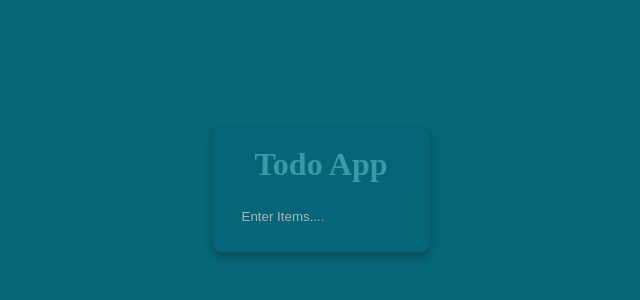
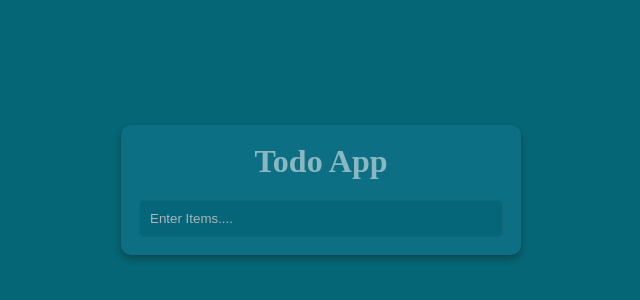
Before and after one commit to fuadofficial/todo-react, a React (Create React App) app: page / in a window 1280 px wide. Shown: the part 202-502 px from the top of the page, without its empty margins (319-959 px from the left). Built offline with nearby package versions, Linux system fonts and the light colour scheme.

Commit message:
edited some changes

```diff
--- a/src/component/TodoApp/TodoApp.css
+++ b/src/component/TodoApp/TodoApp.css
@@ -3,7 +3,7 @@ body {
   background-color: #056675;
 }
 .todo-container {
-  width: 217px;
+  width: 400px;
   position: absolute;
   left: 50%;
   top: 50%;
@@ -12,11 +12,11 @@ body {
 }
 h1 {
   margin: 0;
-  margin-bottom: 15px;
-  color: #3999aa;
+  margin-bottom: 20PX;
+  color: #8bb8c0;
 }
 .input-section {
-  background-color: #056679;
+  background-color: #0c6f83;
   padding: 18px;
   border-radius: 10px;
   box-shadow: 0 4px 6px #1f1e1e66;
@@ -29,7 +29,7 @@ h1 {
   box-sizing: border-box;
   background-color: #056679;
   outline: none;
-  color: #d5d9da;
+  color: #e6ebec;
 }
 input::placeholder {
   color: #afb5b6;
@@ -44,7 +44,7 @@ ul li {
   padding: 15px;
   border-radius: 5px;
   margin-bottom: 10px;
-  color: #a9adad;
+  color: #c0c7c7;
   box-shadow: 0 4px 6px #00000066;
   display: flex;
   align-items: center;
--- a/src/component/TodoApp/TodoApp.js
+++ b/src/component/TodoApp/TodoApp.js
@@ -14,7 +14,7 @@ export default class TodoApp extends Component {
     })
   }
 
-  storeItems = event => {
+  storeItems = (event) => {
     event.preventDefault()
     const { inputValue } = this.state;
 
@@ -25,6 +25,7 @@ export default class TodoApp extends Component {
   };
 
   render() {
+
     const { inputValue, items } = this.state;
 
     return (
```
